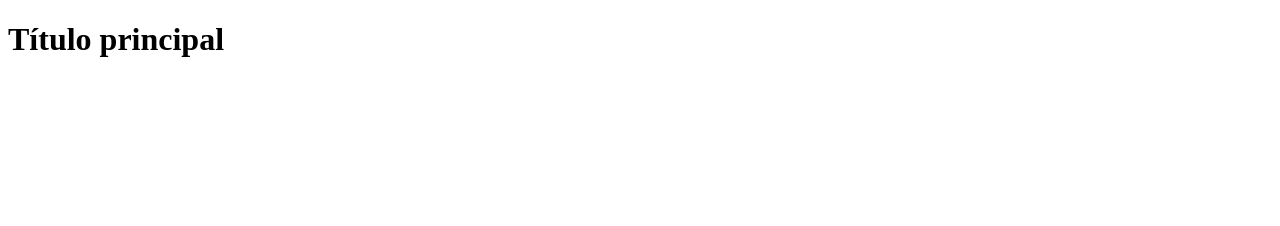
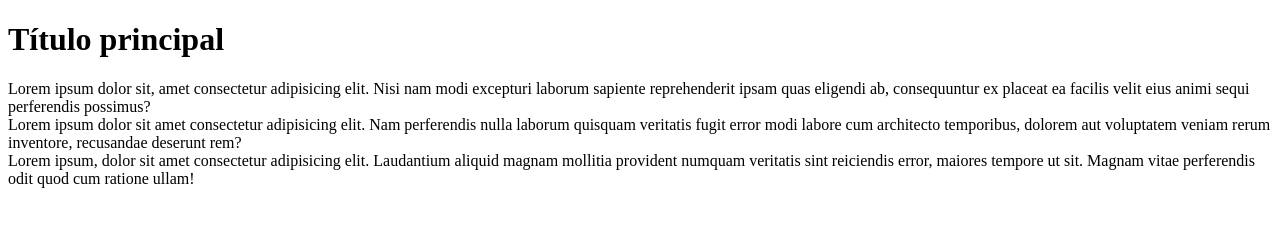
Before and after one commit to macris-simoes/aulaGit, a plain HTML site: page index.html in a window 1280 px wide. Drawn offline with Linux system fonts and the light colour scheme.

Commit message:
Inclusão de 1 section e 3 articles

```diff
--- a/index.html
+++ b/index.html
@@ -8,5 +8,10 @@
 </head>
 <body>
     <h1>Título principal</h1>
+    <section>
+        <article> Lorem ipsum dolor sit, amet consectetur adipisicing elit. Nisi nam modi excepturi laborum sapiente reprehenderit ipsam quas eligendi ab, consequuntur ex placeat ea facilis velit eius animi sequi perferendis possimus? </article>
+        <article> Lorem ipsum dolor sit amet consectetur adipisicing elit. Nam perferendis nulla laborum quisquam veritatis fugit error modi labore cum architecto temporibus, dolorem aut voluptatem veniam rerum inventore, recusandae deserunt rem? </article>
+        <article> Lorem ipsum, dolor sit amet consectetur adipisicing elit. Laudantium aliquid magnam mollitia provident numquam veritatis sint reiciendis error, maiores tempore ut sit. Magnam vitae perferendis odit quod cum ratione ullam! </article>
+    </section>
 </body>
 </html>
```
